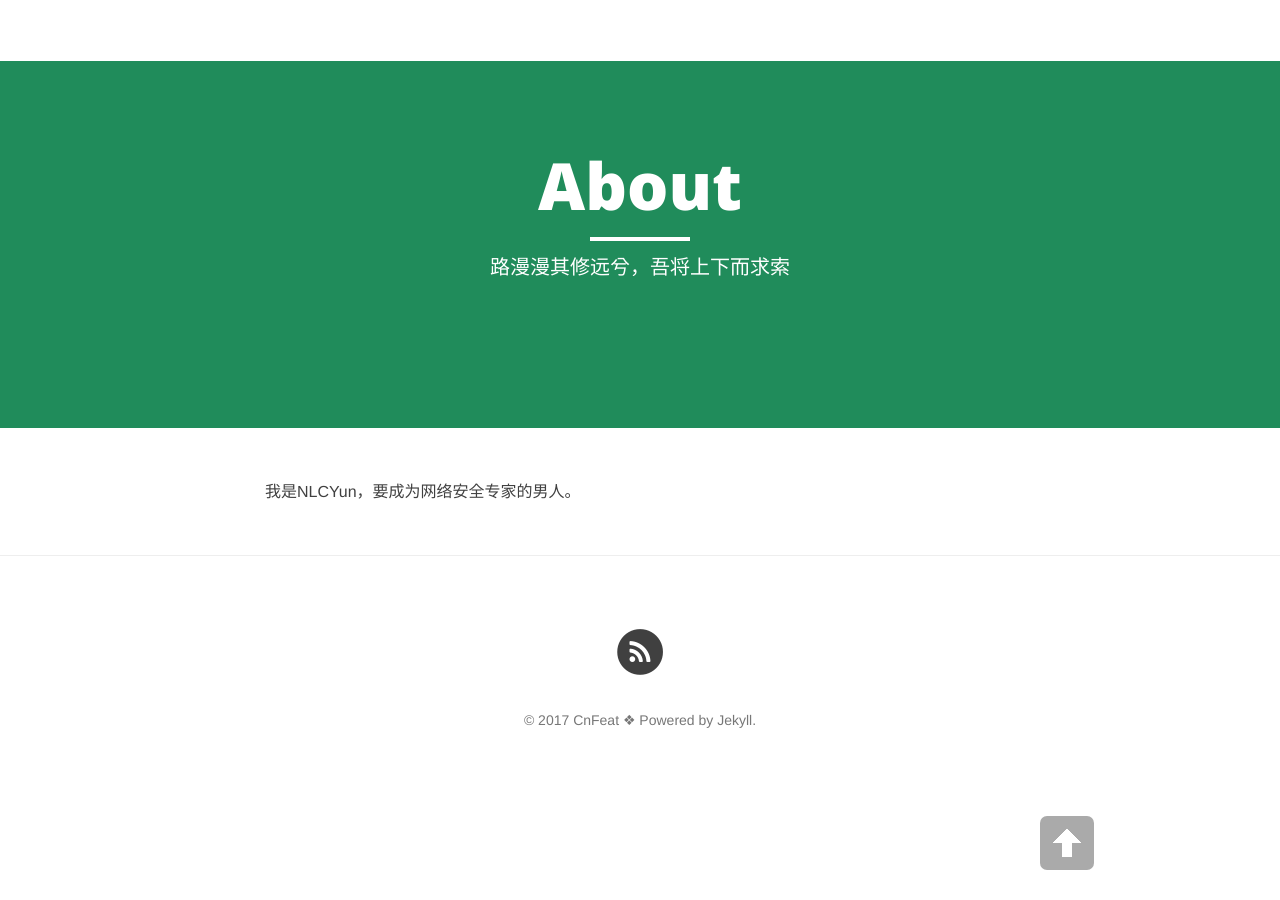
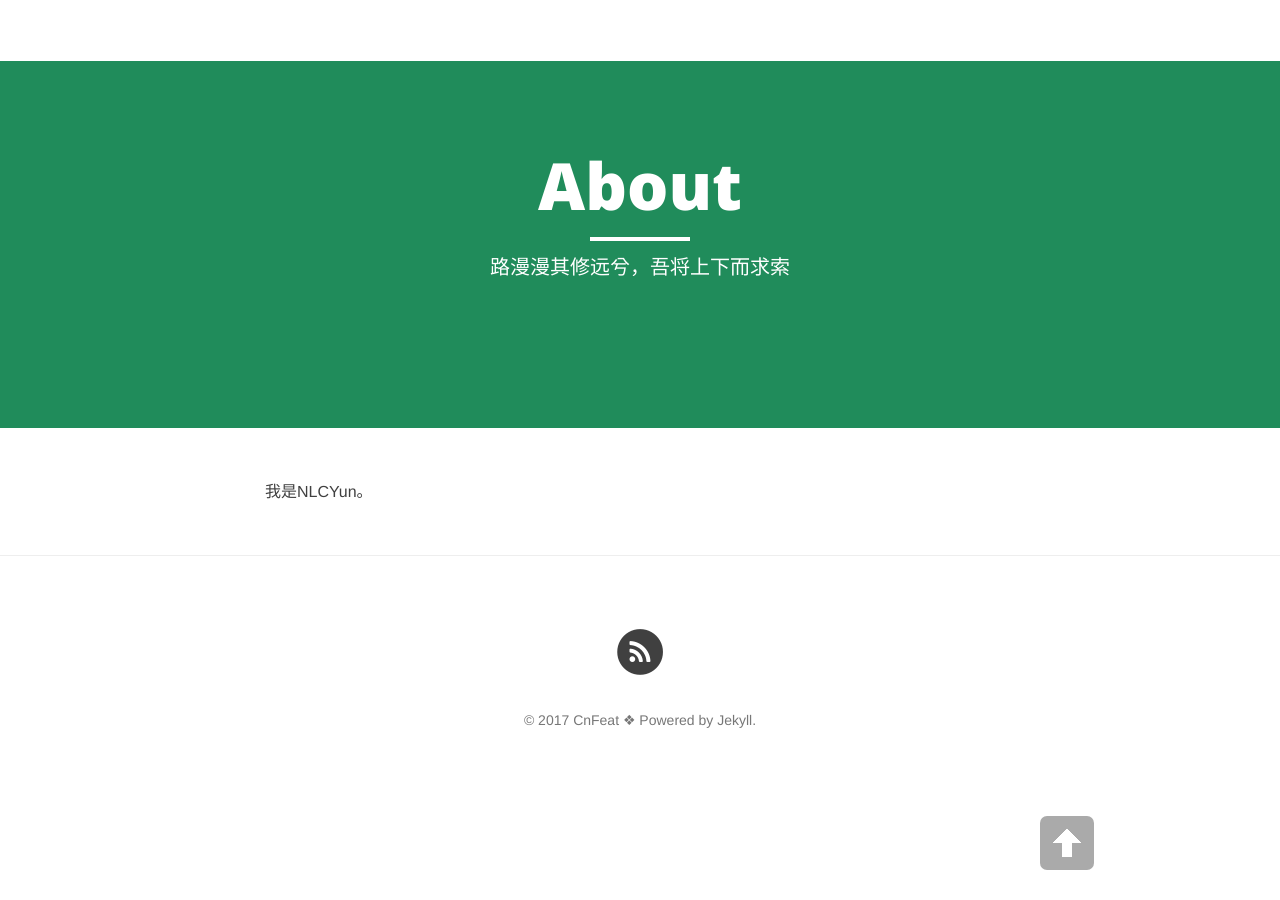
Before and after one commit to wsxjili/wsxjili.github.io, a Jekyll site: the page built from about.md, in a window 1280 px wide. Built offline with Jekyll 4.4.1, drawn with Linux system fonts in a browser that asks for light colours; nearby versions of some CDN libraries.

Commit message:
Update about.md

```diff
--- a/about.md
+++ b/about.md
@@ -3,4 +3,4 @@ layout: page
 title: "About"
 description: "路漫漫其修远兮，吾将上下而求索"
 ---
-我是NLCYun，要成为网络安全专家的男人。
+我是NLCYun。
```
